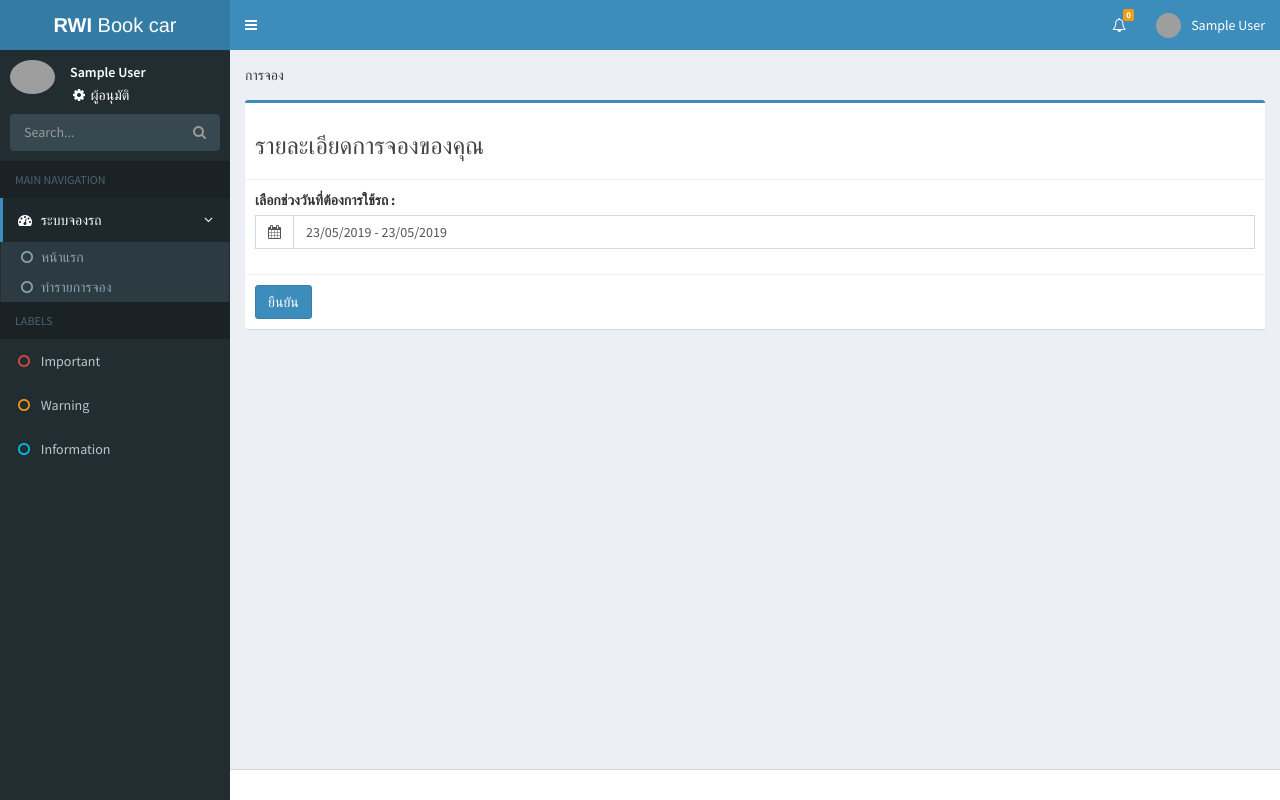
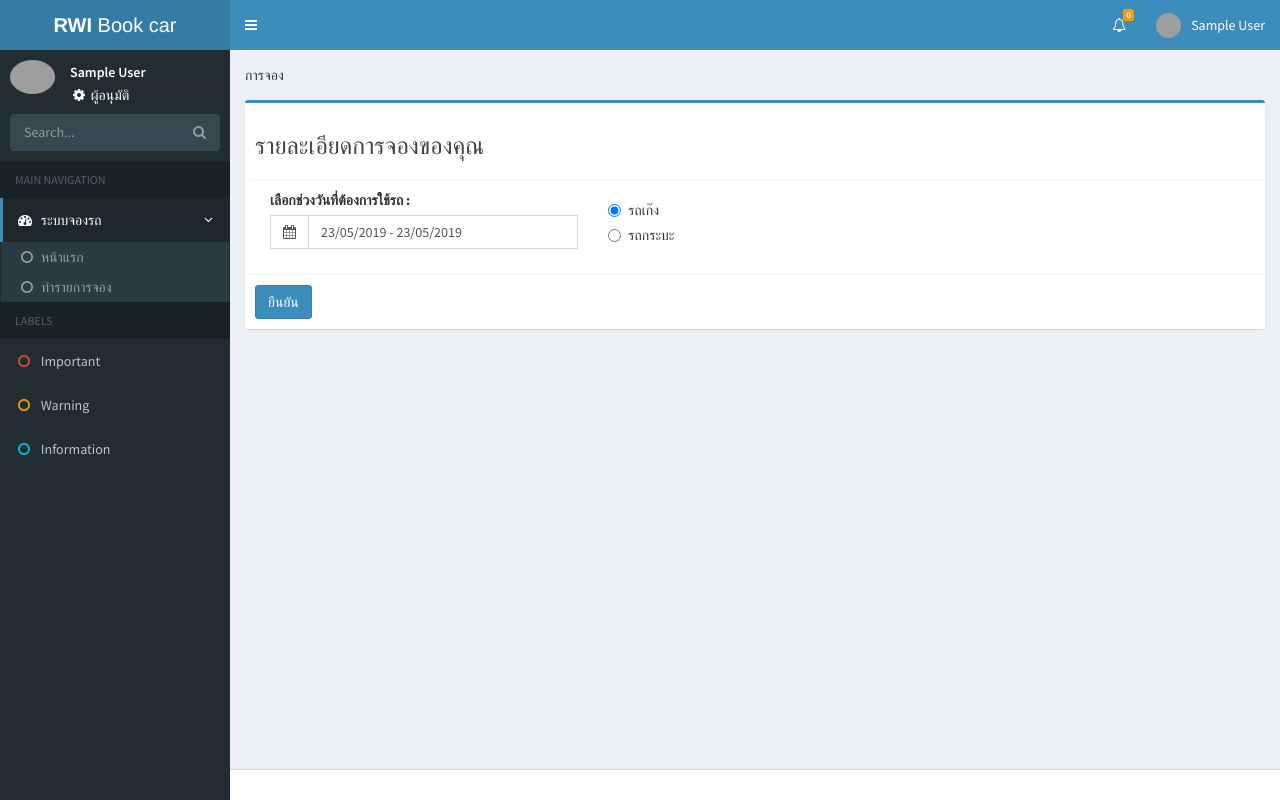
Before and after one commit to Sawanon/Learn-with-p-sarn, a PHP site: page /booking.php in a window 1280 px wide. Run offline with PHP 8.4, Linux system fonts and the light colour scheme; the visitor is signed in with stand-in values (Sample User, id 1); data that the repository does not hold is empty; some libraries are stand-ins or nearby versions; grey boxes are pictures that could not be loaded.

Commit message:
update #23/05/2019

```diff
--- a/booking.php
+++ b/booking.php
@@ -14,6 +14,8 @@ $_SESSION['menu'] = 2;
          <h3>รายละเอียดการจองของคุณ</h3>
        </div>
          <div class="box-body">
+           <div class="row" style="margin-left: 0px;">
+             <div class="col-xs-4">
                <div class="form-group">
                  <label>เลือกช่วงวันที่ต้องการใช้รถ : </label>
                      <div class="input-group">
@@ -21,6 +23,24 @@ $_SESSION['menu'] = 2;
                          <i class="fa fa-calendar"></i>
                        </div>
                        <input class="form-control pull-right" id="reservation" type="text" name="date" value="">
+                     </div>
+               </div>
+             </div>
+             <div class="col-xs-4">
+               <div class="form-group">
+                 <div class="radio">
+                   <label>
+                     <input type="radio" name="optionsRadios" id="optionsRadios1" value="option1" checked>
+                     รถเก๊ง
+                   </label>
+                 </div>
+                 <div class="radio">
+                   <label>
+                     <input type="radio" name="optionsRadios" id="optionsRadios2" value="option2">
+                     รถกระบะ
+                   </label>
+                 </div>
+               </div>
              </div>
            </div>
          </div>
--- a/checklogin.php
+++ b/checklogin.php
@@ -12,20 +12,17 @@
     $query = $conn->query($strsql);
     while ($result = $query->fetch_array()) {
       $_SESSION['u_id'] = $result['u_id'];
-      $result['username'];
-      $result['password'];
       $_SESSION['name'] = $result['u_fname'];
       $_SESSION['name'] .= " ".$result['u_lname'];
       $_SESSION['permit'] = $result['u_permit'];
+      $_SESSION['department'] = $result['u_department'];
       $check = $result['u_id'];
     }
     if($_POST['listcookie']==1){
       $cookie_name = "cook";
       $cookie_value = $check;
       setcookie($cookie_name,$cookie_value,time()+(86400),"/");
-      echo "Yes";
     }else{
-      echo "No";
     }
     if(isset($check)){
       echo "<meta http-equiv='refresh' content='0;url=index.php'>";
--- a/header.php
+++ b/header.php
@@ -69,9 +69,18 @@
         <ul class="nav navbar-nav">
           <?php
           $list_req = 0;
+          if($_SESSION['permit']==1){
+            $strsql = "SELECT *
+            FROM booking,user
+            WHERE user.u_department = '".$_SESSION['department']."'
+            AND b_status ='A'
+            AND applicant_id = user.u_id";
+          }
           $strsql = "SELECT *
           FROM booking,user
-          WHERE b_status = 'A'
+          WHERE u_id = '".$_SESSION['u_id']."'
+          AND user.u_department = '".$_SESSION['department']."'
+          AND b_status = 'A'
           AND applicant_id = user.u_id";
           $query = $conn->query($strsql);
           while ($result = $query->fetch_array()) {
--- a/login.php
+++ b/login.php
@@ -37,7 +37,6 @@
         <button type="button" class="close" name="button" data-dismiss="alert" aria-hidden="true">x</button>
         <h5><i class="icon fa fa-ban"></i>Username หรือ Password ของคุณไม่ถูกต้อง</h5>
       </div>
-      <meta http-equiv="refresh" content="4;url=login.php">
       <?php
     }
   }
--- a/manageuser.php
+++ b/manageuser.php
@@ -80,7 +80,7 @@ $_SESSION['menu'] = 3;
           </div>
           <div class="modal-footer">
             <button type="button" class="btn btn-outline pull-left" data-dismiss="modal">ยกเลิก</button>
-            <input id="testval" type="text" name="uid" value="">
+            <input id="testval" type="hidden" name="uid" value="">
             <button type="submit" class="btn btn-outline">ตกลง</button>
           </div>
         </div>
--- a/manageusersql.php
+++ b/manageusersql.php
@@ -1,6 +1,6 @@
 <?php
 include("connect.php");
-echo $strsql = "DELETE FROM user WHERE u_id = '".$_POST['uid']."'";
+$strsql = "DELETE FROM user WHERE u_id = '".$_POST['uid']."'";
 $query = $conn->query($strsql);
 if($query){
   echo "<meta http-equiv='refresh' content='0;url=manageuser.php'>";
--- a/selecttype.php
+++ b/selecttype.php
@@ -2,6 +2,9 @@
 include("connect.php");
 include("header.php");
 include("left.php");
+if($_POST){
+$_SESSION['date'] = $_POST['date'];
+}
 $strsql = "SELECT t.tc_id,t.tc_name FROM type_car t";
 $query = $conn->query($strsql);
  ?>
@@ -23,6 +26,7 @@ $query = $conn->query($strsql);
           echo "<br>";
         }
          ?>
+         <input type="text" name="" value="<?php echo $_SESSION['date']; ?>">
       </div>
     </div>
   </section>
```
Lines whose indentation alone changed are shown as unchanged.
